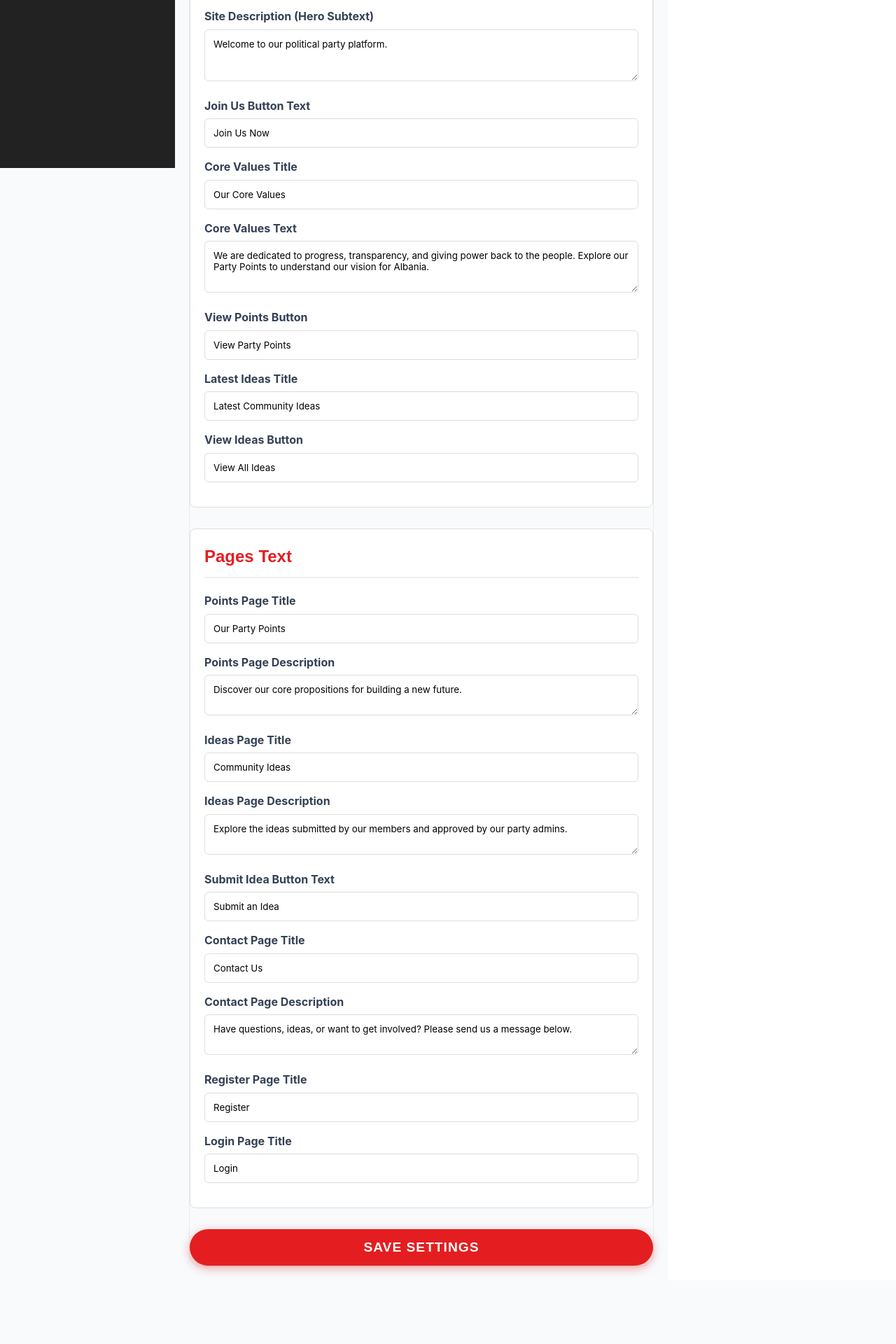
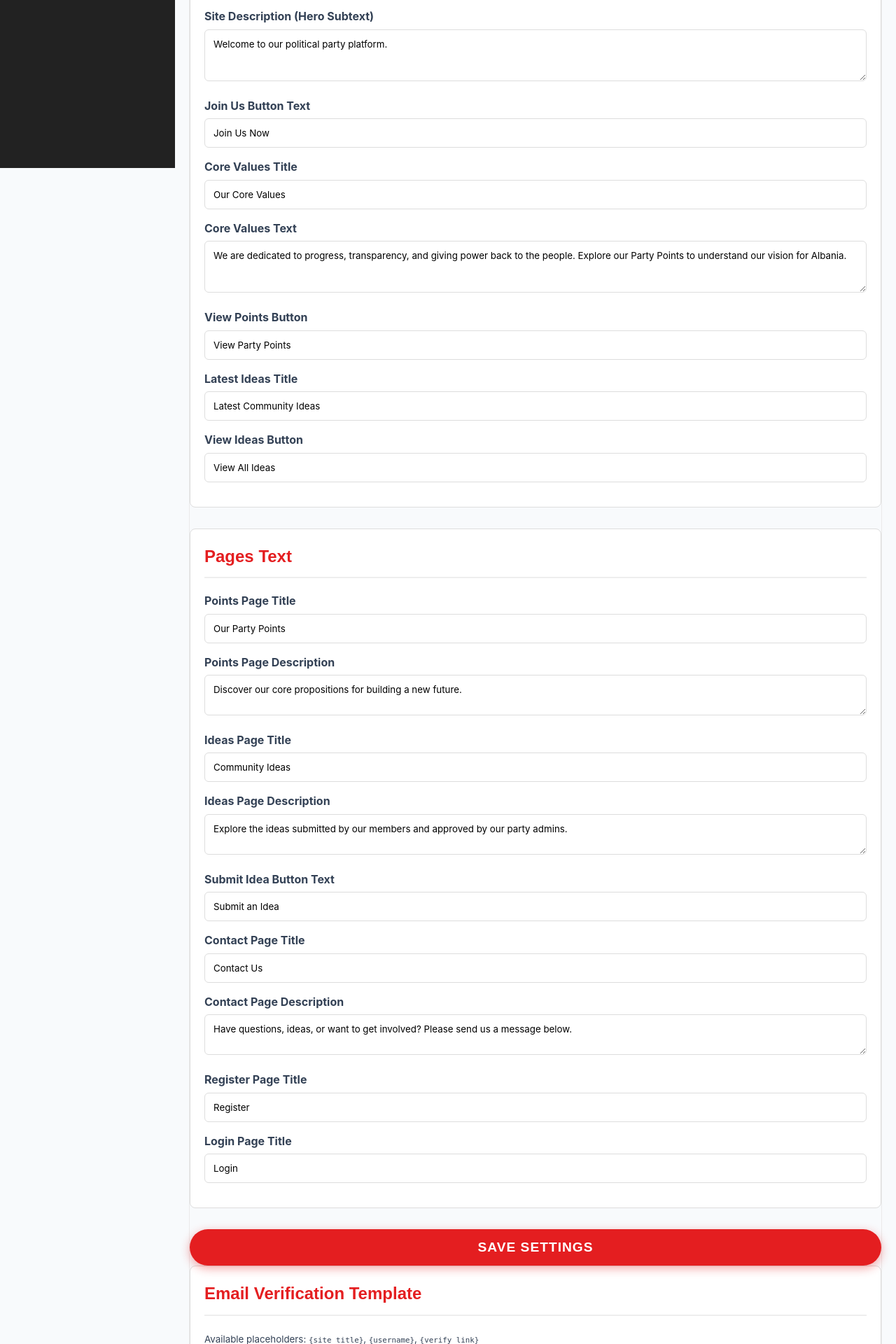
Before and after one commit to webdotpulse/ardhmja, a PHP site: page /admin/settings.php in a window 1280 px wide. Shown: the part 600-2520 px from the top of the page at 70% size. Before the commit the page ends 2419 px from the top, so only its background shows below. Run offline with PHP 8.4, Linux system fonts and the light colour scheme; a user stored in the database is signed in; data that the repository does not hold is empty; some libraries are stand-ins or nearby versions.

Commit message:
Enhance authentication flow and admin interface
- Switched login mechanism from username to email address
- Implemented `change_username.php` with CSRF protection and validation
- Fixed layout alignment for admin section footers by introducing `.admin-wrapper` flex container
- Introduced editable email verification templates (subject and message) within the admin settings
- Renamed the Admin Sidebar title to "Admin"
- Applied requested CSS adjustments to the admin sidebar, logo, and hero banner text

```diff
--- a/admin/admin_sidebar.php
+++ b/admin/admin_sidebar.php
@@ -1,5 +1,5 @@
 <div class="admin-sidebar">
-    <h2>Ardhmja Admin</h2>
+    <h2>Admin</h2>
     <ul class="admin-nav">
         <li><a href="index.php">Dashboard</a></li>
         <li><a href="users.php">Manage Users</a></li>
--- a/admin/edit_user.php
+++ b/admin/edit_user.php
@@ -80,7 +80,8 @@ if (!$user) {
     <title>Edit User</title>
     <link rel="stylesheet" href="../assets/css/style.css">
     <style>
-        body { display: flex; margin: 0; }
+        body { display: flex; flex-direction: column; min-height: 100vh; margin: 0; }
+        .admin-wrapper { display: flex; flex: 1; }
         .admin-content { flex: 1; padding: 20px; }
         .edit-form { max-width: 500px; background: #fff; padding: 20px; border-radius: 8px; border: 1px solid #ddd;}
         .edit-form label { display: block; margin-bottom: 5px; font-weight: bold; }
@@ -90,6 +91,7 @@ if (!$user) {
     <link rel="icon" type="image/x-icon" href="../assets/images/favicon.ico">
 </head>
 <body>
+    <div class="admin-wrapper">
     <?php include 'admin_sidebar.php'; ?>
     <div class="admin-content">
         <h1>Edit User: <?= htmlspecialchars($user['username']) ?></h1>
@@ -121,6 +123,7 @@ if (!$user) {
             <button type="submit" class="btn">Save Changes</button>
         </form>
     </div>
+    </div>
     <?php include "../includes/footer.php"; ?>
     <script src="../assets/js/main.js"></script>
 </body>
--- a/admin/ideas.php
+++ b/admin/ideas.php
@@ -35,7 +35,8 @@ $ideas = $stmt->fetchAll();
     <title>Manage Ideas</title>
     <link rel="stylesheet" href="../assets/css/style.css">
     <style>
-        body { display: flex; margin: 0; }
+        body { display: flex; flex-direction: column; min-height: 100vh; margin: 0; }
+        .admin-wrapper { display: flex; flex: 1; }
         .admin-content { flex: 1; padding: 20px; }
         table { width: 100%; border-collapse: collapse; margin-top: 20px; }
         th, td { padding: 10px; border: 1px solid #ddd; text-align: left; }
@@ -47,6 +48,7 @@ $ideas = $stmt->fetchAll();
     <link rel="icon" type="image/x-icon" href="../assets/images/favicon.ico">
 </head>
 <body>
+    <div class="admin-wrapper">
     <?php include 'admin_sidebar.php'; ?>
     <div class="admin-content">
         <h1>Manage Ideas</h1>
@@ -93,6 +95,7 @@ $ideas = $stmt->fetchAll();
             </tbody>
         </table>
     </div>
+    </div>
     <?php include "../includes/footer.php"; ?>
     <script src="../assets/js/main.js"></script>
 </body>
--- a/admin/index.php
+++ b/admin/index.php
@@ -17,7 +17,8 @@ $points_count = $pdo->query("SELECT COUNT(*) FROM party_points")->fetchColumn();
     <title>Admin Dashboard</title>
     <link rel="stylesheet" href="../assets/css/style.css">
     <style>
-        body { display: flex; margin: 0; }
+        body { display: flex; flex-direction: column; min-height: 100vh; margin: 0; }
+        .admin-wrapper { display: flex; flex: 1; }
         .admin-content { flex: 1; padding: 20px; }
         .dashboard-cards { display: flex; gap: 20px; }
         .card { background: #f4f4f4; padding: 20px; border-radius: 5px; flex: 1; text-align: center; }
@@ -27,6 +28,7 @@ $points_count = $pdo->query("SELECT COUNT(*) FROM party_points")->fetchColumn();
     <link rel="icon" type="image/x-icon" href="../assets/images/favicon.ico">
 </head>
 <body>
+    <div class="admin-wrapper">
     <?php include 'admin_sidebar.php'; ?>
     <div class="admin-content">
         <h1>Dashboard</h1>
@@ -48,6 +50,7 @@ $points_count = $pdo->query("SELECT COUNT(*) FROM party_points")->fetchColumn();
             </div>
         </div>
     </div>
+    </div>
     <?php include "../includes/footer.php"; ?>
     <script src="../assets/js/main.js"></script>
 </body>
--- a/admin/messages.php
+++ b/admin/messages.php
@@ -32,7 +32,8 @@ if ($pdo) {
     <title>Manage Messages</title>
     <link rel="stylesheet" href="../assets/css/style.css">
     <style>
-        body { display: flex; margin: 0; }
+        body { display: flex; flex-direction: column; min-height: 100vh; margin: 0; }
+        .admin-wrapper { display: flex; flex: 1; }
         .admin-content { flex: 1; padding: 20px; }
         table { width: 100%; border-collapse: collapse; margin-top: 20px; }
         th, td { padding: 10px; border: 1px solid #ddd; text-align: left; }
@@ -42,6 +43,7 @@ if ($pdo) {
     <link rel="icon" type="image/x-icon" href="../assets/images/favicon.ico">
 </head>
 <body>
+    <div class="admin-wrapper">
     <?php include 'admin_sidebar.php'; ?>
     <div class="admin-content">
         <h1>Contact Messages</h1>
@@ -78,6 +80,7 @@ if ($pdo) {
             </tbody>
         </table>
     </div>
+    </div>
     <?php include "../includes/footer.php"; ?>
     <script src="../assets/js/main.js"></script>
 </body>
--- a/admin/points.php
+++ b/admin/points.php
@@ -27,7 +27,8 @@ $points = $pdo->query("SELECT * FROM party_points ORDER BY created_at DESC")->fe
     <title>Party Points</title>
     <link rel="stylesheet" href="../assets/css/style.css">
     <style>
-        body { display: flex; margin: 0; }
+        body { display: flex; flex-direction: column; min-height: 100vh; margin: 0; }
+        .admin-wrapper { display: flex; flex: 1; }
         .admin-content { flex: 1; padding: 20px; }
         table { width: 100%; border-collapse: collapse; margin-top: 20px; }
         th, td { padding: 10px; border: 1px solid #ddd; text-align: left; }
@@ -37,6 +38,7 @@ $points = $pdo->query("SELECT * FROM party_points ORDER BY created_at DESC")->fe
     <link rel="icon" type="image/x-icon" href="../assets/images/favicon.ico">
 </head>
 <body>
+    <div class="admin-wrapper">
     <?php include 'admin_sidebar.php'; ?>
     <div class="admin-content">
         <h1>Party Points</h1>
@@ -87,6 +89,7 @@ $points = $pdo->query("SELECT * FROM party_points ORDER BY created_at DESC")->fe
             </tbody>
         </table>
     </div>
+    </div>
     <?php include "../includes/footer.php"; ?>
     <script src="../assets/js/main.js"></script>
 </body>
--- a/admin/settings.php
+++ b/admin/settings.php
@@ -10,7 +10,7 @@ if ($_SERVER['REQUEST_METHOD'] === 'POST') {
         'home_core_values_title', 'home_core_values_text', 'view_points_btn',
         'home_latest_ideas_title', 'view_ideas_btn', 'points_page_title',
         'points_page_text', 'ideas_page_title', 'ideas_page_text', 'submit_idea_btn',
-        'contact_page_title', 'contact_page_text', 'register_page_title', 'login_page_title', 'footer_text'
+        'contact_page_title', 'contact_page_text', 'register_page_title', 'login_page_title', 'footer_text', 'email_verification_subject', 'email_verification_message'
     ];
 
     $set_clauses = [];
@@ -50,7 +50,12 @@ $defaults = [
     'points_page_text' => 'Discover our core propositions for building a new future.', 'ideas_page_title' => 'Community Ideas',
     'ideas_page_text' => 'Explore the ideas submitted by our members and approved by our party admins.', 'submit_idea_btn' => 'Submit an Idea',
     'contact_page_title' => 'Contact Us', 'contact_page_text' => 'Have questions, ideas, or want to get involved? Please send us a message below.',
-    'register_page_title' => 'Register', 'login_page_title' => 'Login', 'footer_text' => 'All rights reserved.'
+    'register_page_title' => 'Register', 'login_page_title' => 'Login', 'footer_text' => 'All rights reserved.', 'email_verification_subject' => 'Verify your email for {site_title}', 'email_verification_message' => "Hello {username},
+
+Please click the following link to verify your email address:
+{verify_link}
+
+Thank you."
 ];
 
 foreach ($defaults as $k => $v) {
@@ -77,7 +82,8 @@ foreach ($defaults as $k => $v) {
     <title>Site Settings</title>
     <link rel="stylesheet" href="../assets/css/style.css">
     <style>
-        body { display: flex; margin: 0; }
+        body { display: flex; flex-direction: column; min-height: 100vh; margin: 0; }
+        .admin-wrapper { display: flex; flex: 1; }
         .admin-content { flex: 1; padding: 20px; }
         .settings-section { margin-bottom: 30px; border: 1px solid #ddd; padding: 20px; border-radius: 8px; background: #fff;}
         .settings-section h2 { margin-top: 0; color: var(--primary-color); border-bottom: 2px solid #eee; padding-bottom: 10px;}
@@ -86,6 +92,7 @@ foreach ($defaults as $k => $v) {
     <link rel="icon" type="image/x-icon" href="../assets/images/favicon.ico">
 </head>
 <body>
+    <div class="admin-wrapper">
     <?php include 'admin_sidebar.php'; ?>
     <div class="admin-content">
         <h1>Site Settings</h1>
@@ -184,7 +191,20 @@ foreach ($defaults as $k => $v) {
             </div>
 
             <button type="submit" class="btn btn-large" style="width: 100%;">Save Settings</button>
+            <div class="settings-section">
+                <h2>Email Verification Template</h2>
+                <p><small>Available placeholders: <code>{site_title}</code>, <code>{username}</code>, <code>{verify_link}</code></small></p>
+                <div class="form-group">
+                    <label>Email Subject</label>
+                    <input type="text" name="email_verification_subject" value="<?= htmlspecialchars($settings['email_verification_subject']) ?>">
+                </div>
+                <div class="form-group">
+                    <label>Email Message</label>
+                    <textarea name="email_verification_message" rows="5"><?= htmlspecialchars($settings['email_verification_message']) ?></textarea>
+                </div>
+            </div>
         </form>
+    </div>
     </div>
     <?php include "../includes/footer.php"; ?>
     <script src="../assets/js/main.js"></script>
--- a/admin/users.php
+++ b/admin/users.php
@@ -41,7 +41,8 @@ $users = $stmt->fetchAll();
     <title>Manage Users</title>
     <link rel="stylesheet" href="../assets/css/style.css">
     <style>
-        body { display: flex; margin: 0; }
+        body { display: flex; flex-direction: column; min-height: 100vh; margin: 0; }
+        .admin-wrapper { display: flex; flex: 1; }
         .admin-content { flex: 1; padding: 20px; }
         table { width: 100%; border-collapse: collapse; margin-top: 20px; }
         th, td { padding: 10px; border: 1px solid #ddd; text-align: left; }
@@ -53,6 +54,7 @@ $users = $stmt->fetchAll();
     <link rel="icon" type="image/x-icon" href="../assets/images/favicon.ico">
 </head>
 <body>
+    <div class="admin-wrapper">
     <?php include 'admin_sidebar.php'; ?>
     <div class="admin-content">
         <h1>Manage Users</h1>
@@ -105,6 +107,7 @@ $users = $stmt->fetchAll();
             </tbody>
         </table>
     </div>
+    </div>
     <?php include "../includes/footer.php"; ?>
     <script src="../assets/js/main.js"></script>
 </body>
--- a/assets/css/style.css
+++ b/assets/css/style.css
@@ -68,7 +68,7 @@ a:hover {
 .logo h1 {
     margin: 0;
     color: var(--secondary-color);
-    font-size: 2.2em;
+    font-size: 1.4em;
     font-weight: 800;
     letter-spacing: -1px;
     text-transform: uppercase;
@@ -192,7 +192,7 @@ a:hover {
     font-size: 1.25em;
     max-width: 800px;
     margin: 0 auto 40px;
-    color: var(--text-light);
+    color: var(--secondary-color) #1e293b;
 }
 
 /* Forms */
@@ -371,6 +371,7 @@ a:hover {
     text-align: center;
     border-bottom: 1px solid #444;
     padding-bottom: 20px;
+    color: white;
 }
 .admin-nav {
     list-style: none;
--- a/includes/db.php
+++ b/includes/db.php
@@ -43,5 +43,7 @@ $t_contact_page_text = $global_settings['contact_page_text'] ?? 'Have questions,
 $t_register_page_title = $global_settings['register_page_title'] ?? 'Register';
 $t_login_page_title = $global_settings['login_page_title'] ?? 'Login';
 $t_footer_text = $global_settings['footer_text'] ?? 'All rights reserved.';
+$t_email_verification_subject = $global_settings['email_verification_subject'] ?? 'Verify your email for {site_title}';
+$t_email_verification_message = $global_settings['email_verification_message'] ?? "Hello {username},\n\nPlease click the following link to verify your email address:\n{verify_link}\n\nThank you.";
 
 ?>
--- a/profile.php
+++ b/profile.php
@@ -43,6 +43,7 @@ $agreements = $stmt->fetchAll();
     <?php include 'includes/header.php'; ?>
     <div class="container main-content">
         <h2>Welcome, <?= htmlspecialchars($_SESSION['username']) ?></h2>
+        <a href="change_username.php" class="btn btn-sm" style="float: right; margin-left: 10px;">Change Username</a>
         <a href="change_password.php" class="btn btn-sm" style="float: right;">Change Password</a>
 
         <div class="status-box <?= $_SESSION['status'] === 'approved' ? 'status-approved' : 'status-pending' ?>">
--- a/register.php
+++ b/register.php
@@ -35,8 +35,8 @@ if ($_SERVER['REQUEST_METHOD'] === 'POST') {
 
                 // Send verification email
                 $verify_link = "http://" . $_SERVER['HTTP_HOST'] . rtrim(dirname($_SERVER['PHP_SELF']), '/\\') . "/verify.php?token=" . $verify_token;
-                $subject = "Verify your email for " . $t_site_title;
-                $message = "Hello $username,\n\nPlease click the following link to verify your email address:\n$verify_link\n\nThank you.";
+                $subject = str_replace(["{site_title}", "{username}", "{verify_link}"], [$t_site_title, $username, $verify_link], $t_email_verification_subject);
+                $message = str_replace(["{site_title}", "{username}", "{verify_link}"], [$t_site_title, $username, $verify_link], $t_email_verification_message);
                 $headers = "From: noreply@" . $_SERVER['HTTP_HOST'];
 
                 mail($email, $subject, $message, $headers);
```
Also changed, not shown: change_username.php (added, +79 -0 lines), database.sql (+8 -1 lines), login.php (+8 -8 lines).
